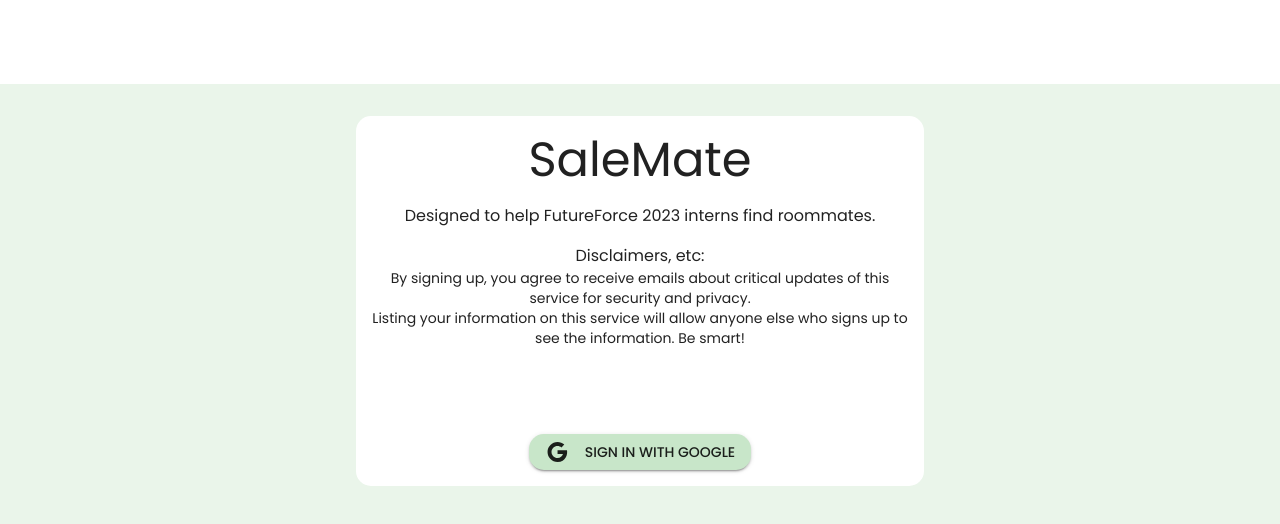
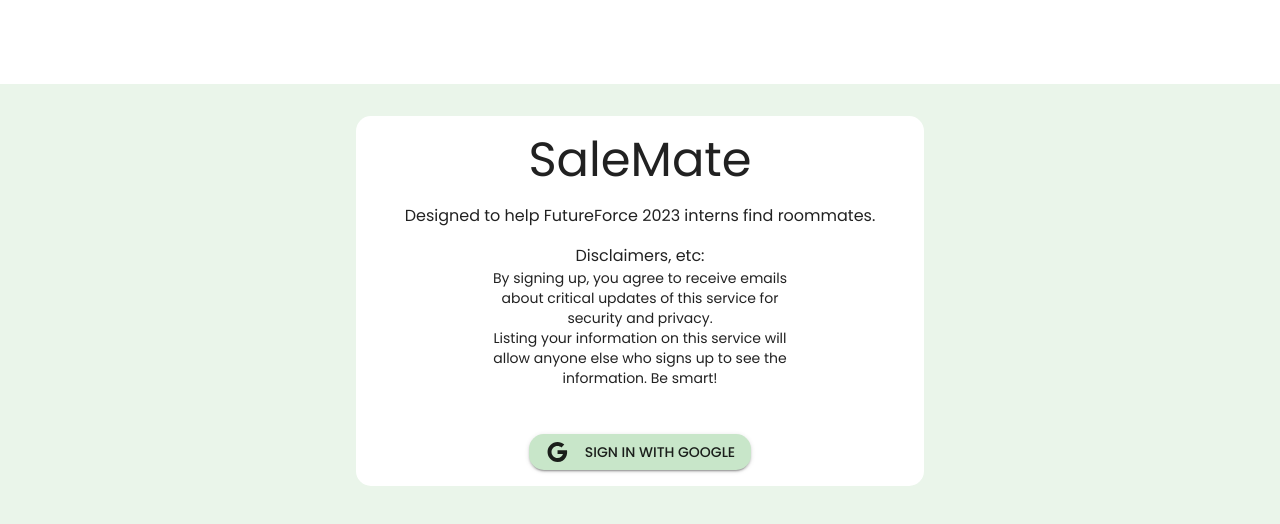
Before and after one commit to MrEminent42/FutureMate, a React (Create React App) app: page /login in a window 1280 px wide. Shown: the top 524 px of the page. Built offline with nearby package versions, Linux system fonts and the light colour scheme; no server answers.

Commit message:
sign in formatting

```diff
--- a/src/pages/SignIn.tsx
+++ b/src/pages/SignIn.tsx
@@ -79,12 +79,15 @@
     return (
         <Box sx={{ width: { xs: '100%', md: '600px' } }}>
             <Paper sx={{ m: '1rem', minHeight: '300px', position: 'relative', pb: '70px' }}>
-                <Box sx={{ p: '1rem' }}>
+                <Box sx={{ p: '1rem', display: 'flex', flexDirection: 'column', alignItems: 'center' }}>
 
                     <Typography variant="h3" sx={{ mb: '1rem', textAlign: 'center' }}>SaleMate</Typography>
                     <Typography variant="body1" sx={{ textAlign: 'center' }}>
                         Designed to help FutureForce 2023 interns find roommates.
                     </Typography>
+
+                    <Box sx={{ maxWidth: '300px' }}>
+
                         <Typography variant="body1" sx={{ textAlign: 'center', mt: '1rem' }}>
                             Disclaimers, etc:
                         </Typography>
@@ -94,6 +97,7 @@
                         <Typography variant="body2" sx={{ textAlign: 'center' }}>
                             Listing your information on this service will allow anyone else who signs up to see the information. Be smart!
                         </Typography>
+                    </Box>
 
                 </Box>
                 <Box sx={{
```
Lines whose indentation alone changed are shown as unchanged.
